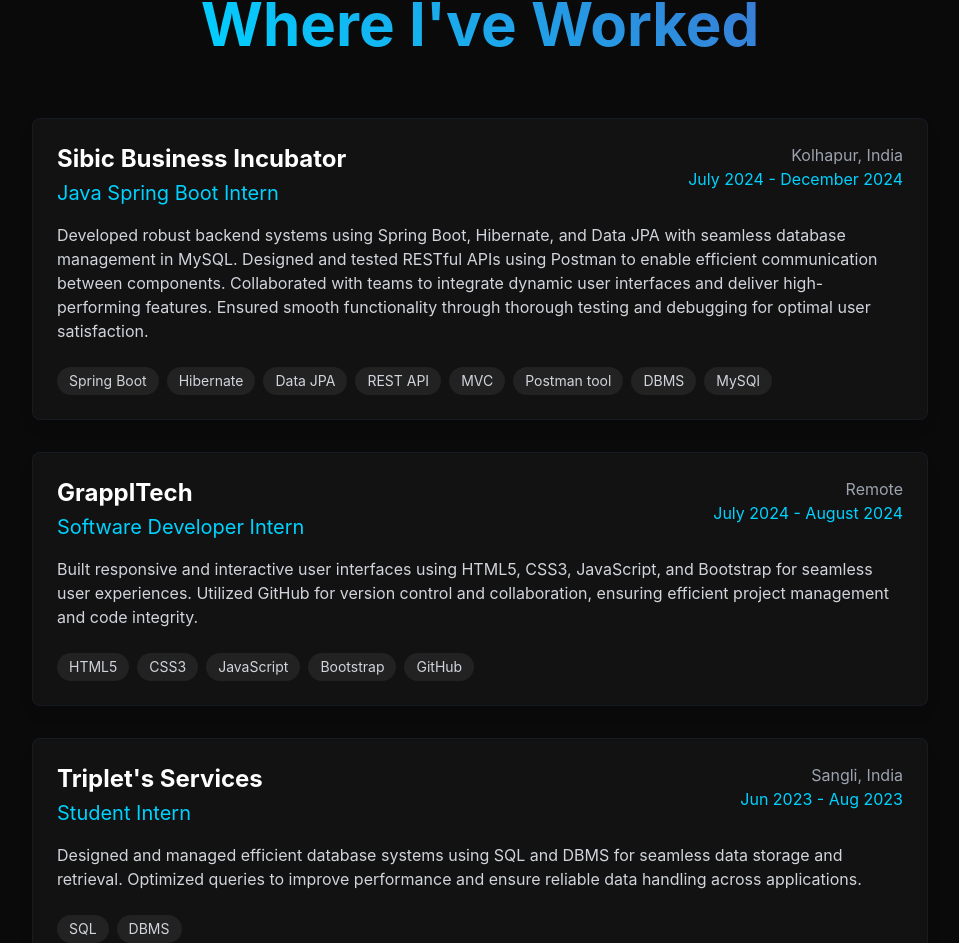
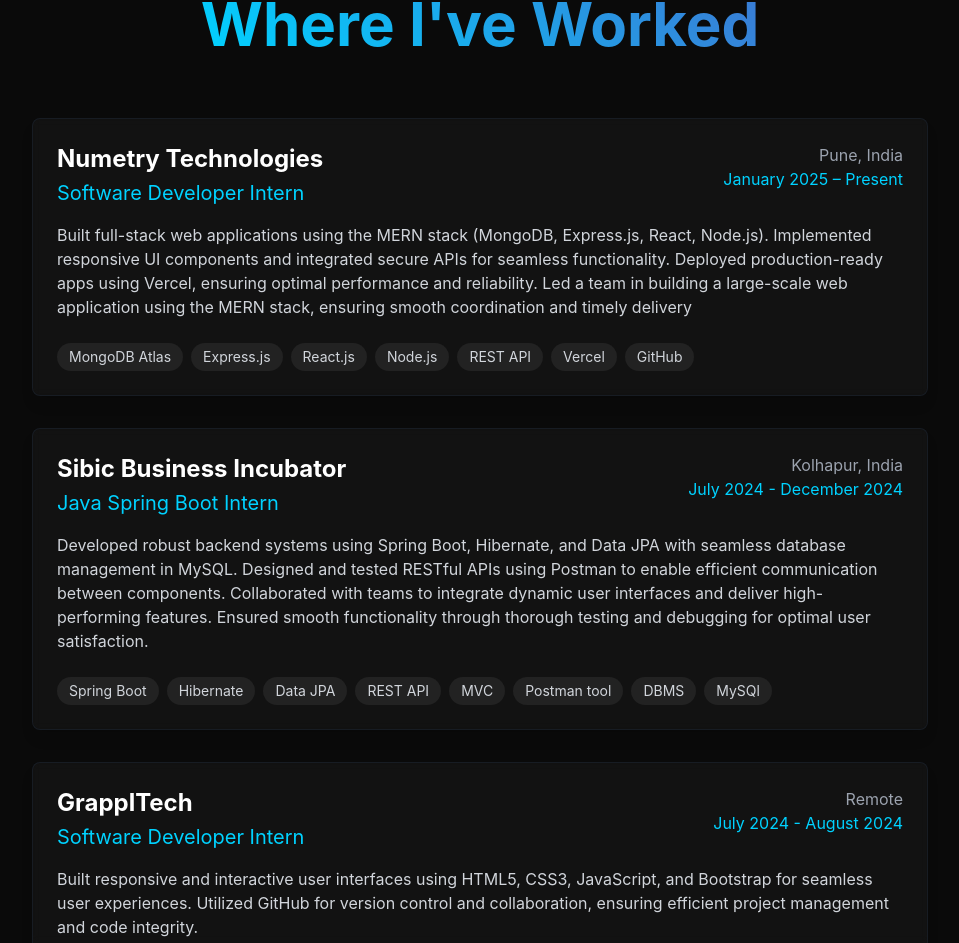
Before and after one commit to adhavshruti12/Portfolio-, a React (Vite) app in the folder frontend/: page / in a window 1280 px wide. Shown: the part 3618-4561 px from the top of the page, without its empty margins (160-1119 px from the left). Built offline with nearby package versions, Linux system fonts and the light colour scheme.

Commit message:
Update Experience.jsx

```diff
--- a/frontend/src/components/Experience.jsx
+++ b/frontend/src/components/Experience.jsx
@@ -3,6 +3,14 @@
 
 function Experience() {
   const experiences = [
+       {
+      company: "Numetry Technologies",
+      location: "Pune, India",
+      role: "Software Developer Intern",
+      period: "January 2025 – Present",
+      description: "Built full-stack web applications using the MERN stack (MongoDB, Express.js, React, Node.js). Implemented responsive UI components and integrated secure APIs for seamless functionality. Deployed production-ready apps using Vercel, ensuring optimal performance and reliability. Led a team in building a large-scale web application using the MERN stack, ensuring smooth coordination and timely delivery",
+      technologies: ["MongoDB Atlas", "Express.js", "React.js", "Node.js", "REST API", "Vercel", "GitHub"]
+    },
     {
       company: "Sibic Business Incubator",
       location: "Kolhapur, India",
```
